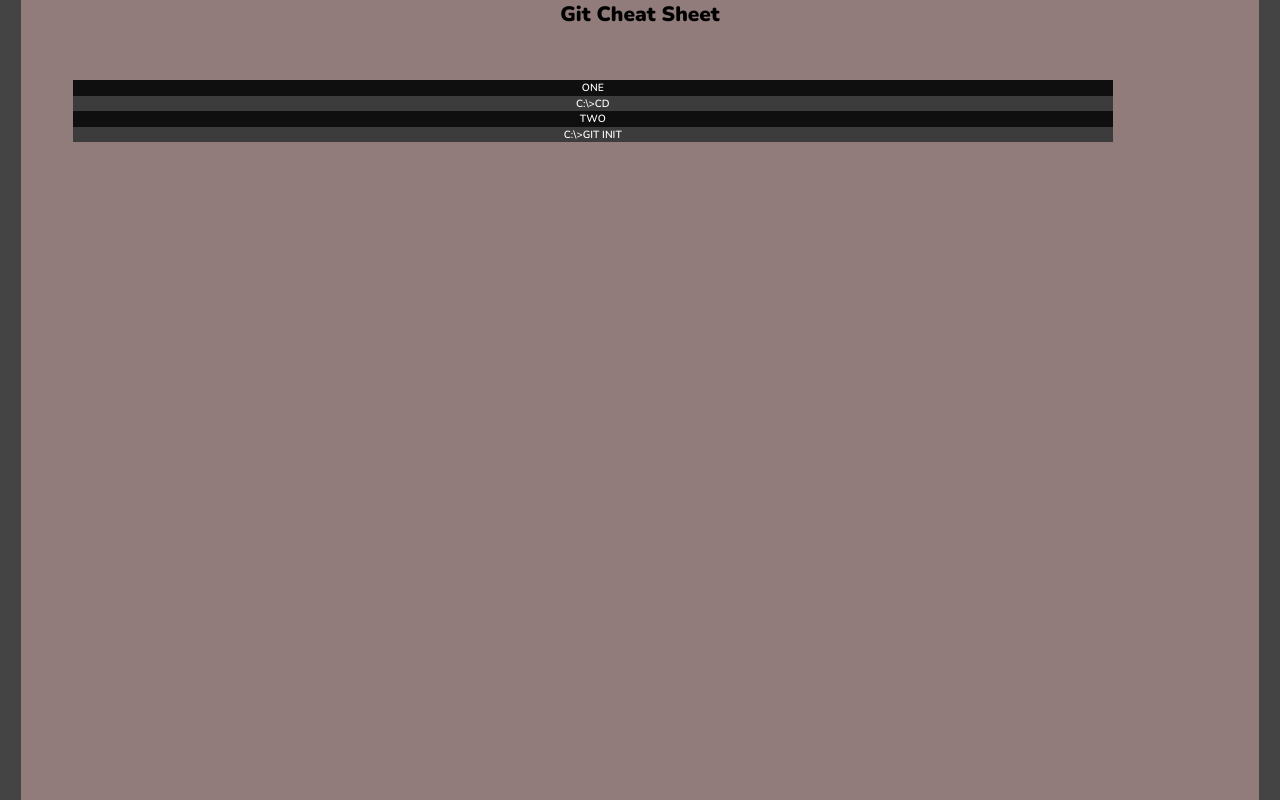
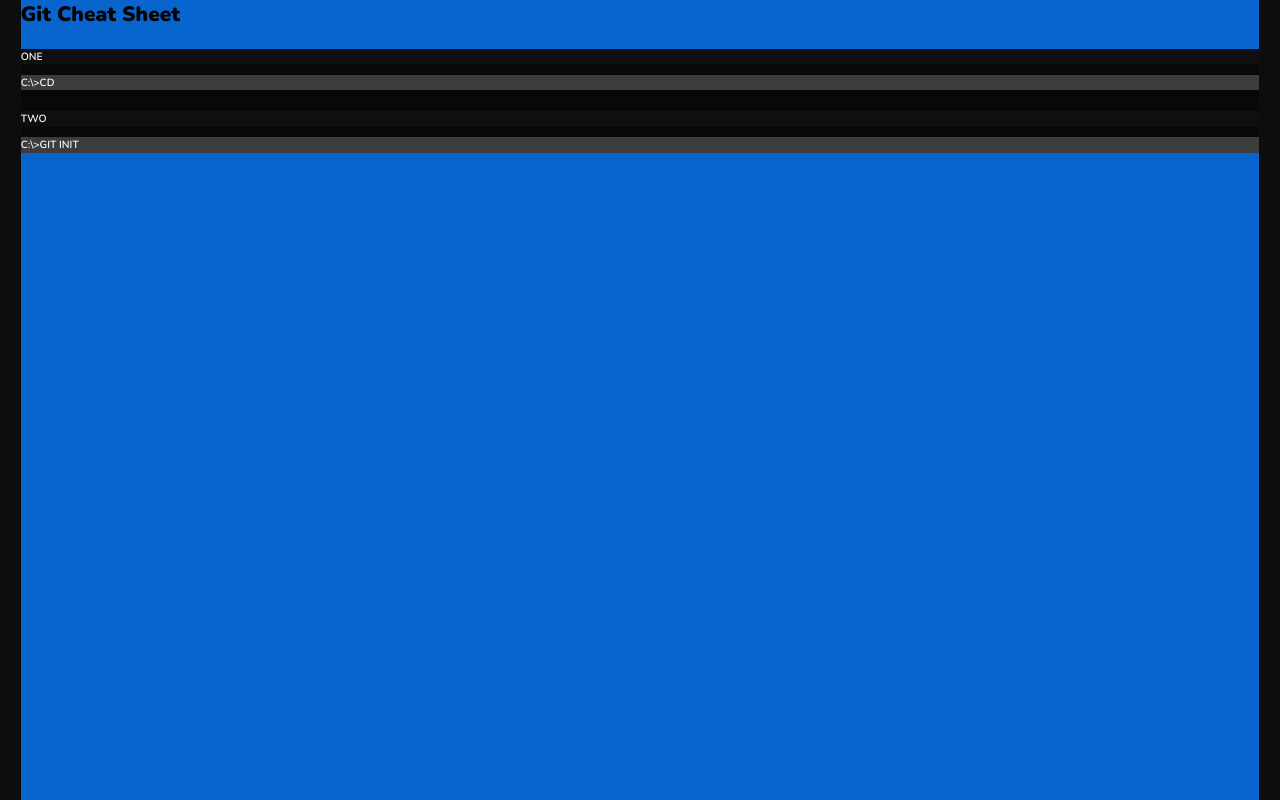
Before and after one commit to rahulsomani-26/miniflaskproject, a Flask app: page / in a window 1280 px wide. Run offline with Flask 2, Linux system fonts and the light colour scheme.

Commit message:
A working model

```diff
--- a/templates_basics/static/style.css
+++ b/templates_basics/static/style.css
@@ -12,14 +12,15 @@ html {
 body {
   height: 100vh;
   width: 100vw;
-  background: #444;
+  background: rgb(14, 13, 13);
 }
 
 .wrapper {
-  background: rgb(145, 123, 123);
+  background: rgb(8, 101, 206);
   margin: auto 2rem;
   height: 100vh;
-  text-align: center;
+  /* display: grid; */
+  /* align-items: center; */
 }
 
 .topic-headline {
@@ -27,17 +28,18 @@ body {
   font-weight: 900;
 }
 .steps {
-  background: rgb(204, 101, 101);
+  background: rgb(8, 8, 8);
   max-height: 20rem;
-  max-width: 100rem;
+  max-width: 180rem;
   color: white;
   font-weight: 600;
-  margin: 5rem;
+  margin: 2rem 0;
   line-height: 1.5rem;
   text-transform: uppercase;
 }
 .step-mg {
   background: rgb(15, 15, 15);
+  margin-bottom: 1rem;
 }
 .step-ng {
   background: rgb(61, 60, 60);
--- a/templates_basics/templates/index.html
+++ b/templates_basics/templates/index.html
@@ -12,9 +12,9 @@
   <div class="wrapper">
       <div class="topic-headline">Git Cheat Sheet</div>
 
+      {% for item in data %}
+      <div class="steps">
 
-      <div class="steps">
-        {% for item in data %}
         <div class="step-mg">
           {{item['id']}}
         </div>
```
